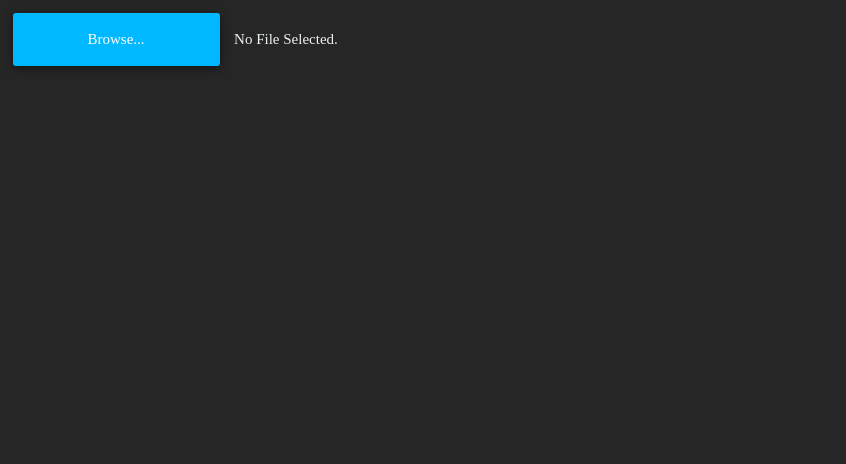
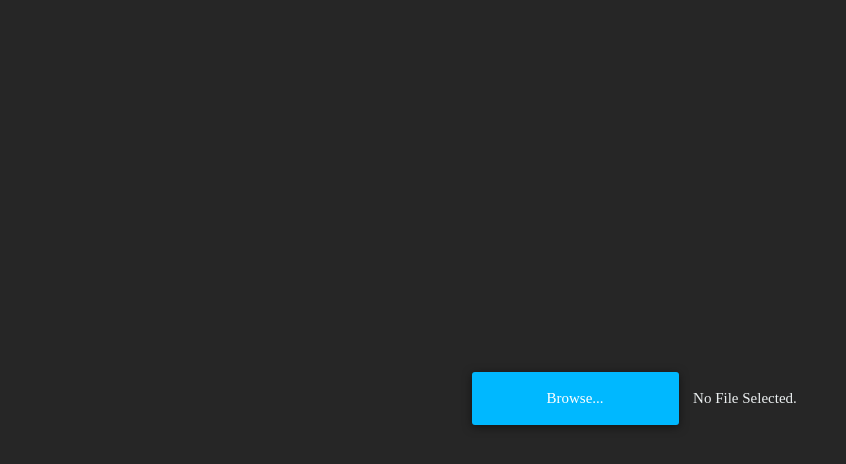
Before and after one commit to NOSDOOM/NOSDOOM.github.io, a plain HTML site: page svg2png/index.html in a window 1280 px wide. Shown: the whole page, without its empty margins (0-846 px from the left). Drawn offline with Linux system fonts and the light colour scheme; files that its build step writes are made by us from their sources.

Commit message:
Add files via upload

```diff
--- a/svg2png/index.html
+++ b/svg2png/index.html
@@ -103,17 +103,29 @@
       position: absolute;
 
     }
+
+    .wrapper {
+      width: 346px;
+    }
+
+    .centered {
+      margin: 0;
+      position: absolute;
+      top: 50%;
+      left: 50%;
+      transform: translate(-50%, -50%);
+    }
   </style>
 </head>
 
 <body>
-  <!-- partial:index.partial.html -->
-  <label class="button blue">
-    Browse...
-    <input id="filePick" type="file" id="avatar" name="avatar" accept="image/svg+xml">
-  </label>
-  <div id="fileSelected">No File Selected.</div>
-  <!-- partial -->
+  <div class="wrapper centered">
+    <label class="button blue">
+      Browse...
+      <input id="filePick" type="file" id="avatar" name="avatar" accept="image/svg+xml">
+    </label>
+    <div id="fileSelected">No File Selected.</div>
+  </div>
   <script>
     var imgUpload = document.getElementById("filePick");
     imgUpload.addEventListener("change", handleImage, false);
```
